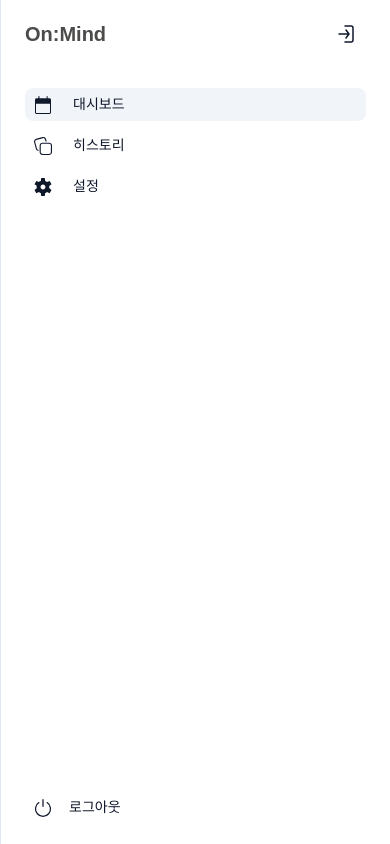
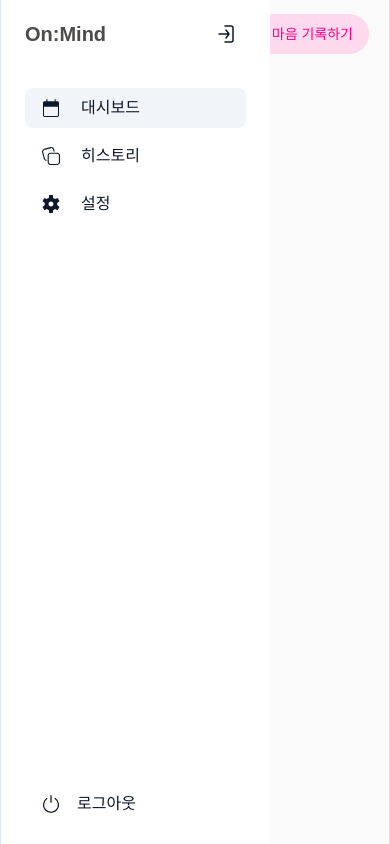
Before and after one commit to hyeopsang/shwimpyo, a React (Vite) app: page /my-app/dashboard in a window 390 px wide. Built offline with nearby package versions, Linux system fonts and the light colour scheme; a web font is replaced by a local one.

Commit message:
style(side-bar): 사이드바 모바일 사이즈 넓이 변경

```diff
--- a/src/components/header/index.tsx
+++ b/src/components/header/index.tsx
@@ -1,3 +1,4 @@
+import {useEffect, useState} from 'react';
 import {cn} from '@/utils/style';
 import Add from '@/assets/add.svg?react';
 import DarkModeToggle from './dark-mode-toggle';
@@ -6,21 +7,33 @@ import SidebarTrigger from '@/shared/sidebar-trigger';
 interface HeaderProps {
   sidebar: boolean;
   toggleSidebar: () => void;
-  scrolled: boolean;
 }
 
-export default function Header({
-  sidebar,
-  toggleSidebar,
-  scrolled,
-}: HeaderProps) {
+export default function Header({sidebar, toggleSidebar}: HeaderProps) {
+  const [scrolled, setScrolled] = useState(false);
+
+  useEffect(() => {
+    let ticking = false;
+
+    const handleScroll = () => {
+      const y = window.scrollY;
+      if (!ticking) {
+        window.requestAnimationFrame(() => {
+          setScrolled(y > 0);
+          ticking = false;
+        });
+        ticking = true;
+      }
+    };
+
+    window.addEventListener('scroll', handleScroll, {passive: true});
+    return () => window.removeEventListener('scroll', handleScroll);
+  }, []);
   return (
     <header
       className={cn(
         'sticky top-0 w-full h-fit py-3.5 transition-all duration-100 z-50',
-        scrolled
-          ? 'bg-[#FAFAFA]/75 backdrop-blur-[25px] dark:bg-slate-900/75'
-          : 'bg-[#FAFAFA] dark:bg-slate-900'
+        scrolled && 'backdrop-blur-[25px]'
       )}
     >
       <div
--- a/src/components/ui/my-app/my-app-layout.tsx
+++ b/src/components/ui/my-app/my-app-layout.tsx
@@ -1,35 +1,21 @@
-import {useState, useEffect} from 'react';
+import {useState} from 'react';
 import {Outlet} from 'react-router';
 import AppSidebar from '@/feature/sidebar/app-sidebar';
 import Header from '@/components/header';
 
 export default function MyAppLayout() {
   const [sidebar, setSidebar] = useState(true);
-  const [scrolled, setScrolled] = useState(false);
 
   const toggleSidebar = () => {
     setSidebar((prev) => !prev);
   };
-
-  useEffect(() => {
-    const handleScroll = () => {
-      setScrolled(window.scrollY > 0);
-    };
-
-    window.addEventListener('scroll', handleScroll);
-    return () => window.removeEventListener('scroll', handleScroll);
-  }, []);
 
   return (
     <div className="w-full flex min-h-screen bg-[#FAFAFA] dark:bg-slate-900">
       <div className="max-w-[1200px] w-full h-dvh flex mx-auto overflow-hidden">
         <AppSidebar toggleSidebar={toggleSidebar} sidebar={sidebar} />
         <main className="flex-1 w-full h-full mx-auto border-x border-slate-200 dark:border-0">
-          <Header
-            scrolled={scrolled}
-            toggleSidebar={toggleSidebar}
-            sidebar={sidebar}
-          />
+          <Header toggleSidebar={toggleSidebar} sidebar={sidebar} />
 
           <Outlet />
         </main>
--- a/src/feature/sidebar/app-sidebar.tsx
+++ b/src/feature/sidebar/app-sidebar.tsx
@@ -16,7 +16,7 @@ export default function AppSidebar({toggleSidebar, sidebar}: AppSideBarProps) {
       className={cn(
         'h-dvh pb-5 px-6 bg-white dark:bg-slate-800 absolute divide-y divide-slate-200 border-l border-slate-200 dark:border-0 dark:divide-white/25 transition-all duration-300 z-60 md:sticky top-0 left-0 overflow-hidden',
         sidebar
-          ? 'translate-x-0 w-full md:w-[270px] '
+          ? 'translate-x-0 w-[270px]'
           : '-translate-x-full w-0 p-0 border-0'
       )}
     >
--- a/src/feature/sidebar/sidebar-footer.tsx
+++ b/src/feature/sidebar/sidebar-footer.tsx
@@ -3,9 +3,9 @@ import Logout from '@/assets/logout.svg?react';
 export default function SidebarFooter() {
   return (
     <footer className="w-full pt-4">
-      <button className="w-full flex items-center px-2 py-1.5 rounded-md hover:bg-slate-100 active:bg-slate-100 text-slate-900 dark:text-white dark:hover:bg-slate-100/25 gap-4">
+      <button className="w-full flex items-center px-4 py-2 rounded-md hover:bg-slate-100 active:bg-slate-100 text-slate-900 dark:text-white dark:hover:bg-slate-100/25 gap-4">
         <Logout width={20} height={20} />
-        <span className="text-[14px] font-normal">로그아웃</span>
+        <span className="text-base font-normal">로그아웃</span>
       </button>
     </footer>
   );
--- a/src/feature/sidebar/sidebar-menu-button.tsx
+++ b/src/feature/sidebar/sidebar-menu-button.tsx
@@ -19,12 +19,12 @@ export default function SidebarMenuButton({
       to={path}
       aria-current={isActive ? 'page' : undefined}
       className={cn(
-        'w-full px-2 py-1.5 flex items-center gap-5 rounded-md hover:bg-slate-100 active:bg-slate-100 text-slate-900 dark:text-white dark:hover:bg-slate-100/25',
+        'w-full px-4 py-2 flex items-center gap-5 rounded-md hover:bg-slate-100 active:bg-slate-100 text-slate-900 dark:text-white dark:hover:bg-slate-100/25',
         {'bg-slate-100 dark:bg-slate-100/25': isActive}
       )}
     >
       <Icon width={20} />
-      <span className="text-[14px] font-medium">{label}</span>
+      <span className="text-base font-medium">{label}</span>
     </Link>
   );
 }
```
